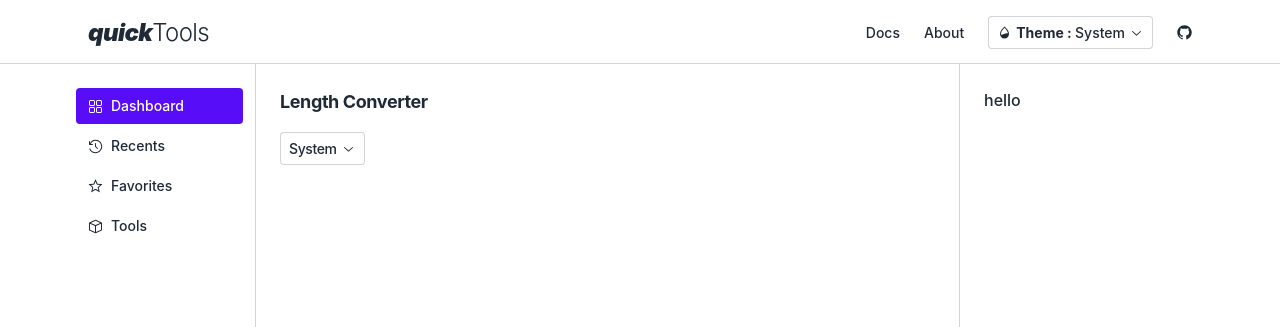
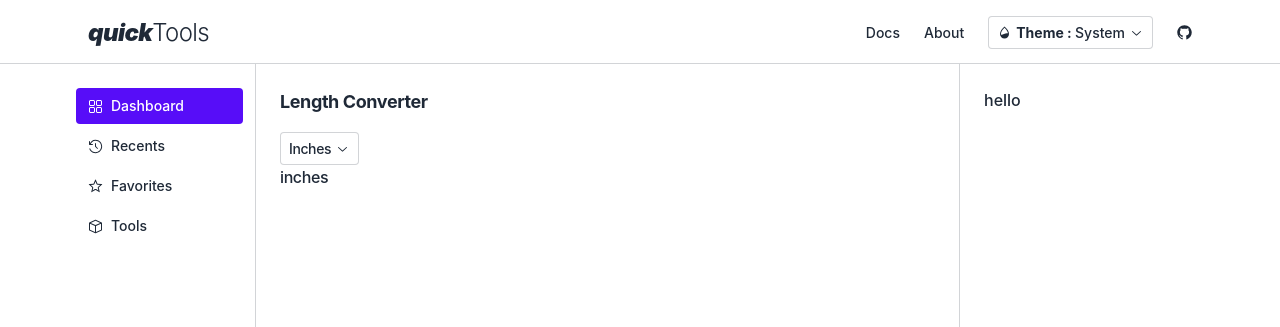
Before and after one commit to Rich1997/quickTools, a React (Vite) app: page / in a window 1280 px wide. Shown: the top 327 px of the page. Built offline with nearby package versions, Linux system fonts and the light colour scheme; a web font is replaced by a local one.

Commit message:
3 files modified

```diff
--- a/src/components/Selector.tsx
+++ b/src/components/Selector.tsx
@@ -4,20 +4,25 @@ import {
     ChevronUpIcon,
 } from '@radix-ui/react-icons';
 import * as Select from '@radix-ui/react-select';
-import { useState } from 'react';
 
 const Selector = (props: {
     name: string;
     default: string;
     data: { value: string; option: string }[];
+    onChange: (value: string) => void;
 }) => {
-    const [value, setValue] = useState(props.default);
     return (
-        <Select.Root value={value} onValueChange={setValue}>
+        <>
+            <div className="tablet:block hidden">
+                <Select.Root
+                    value={props.default}
+                    onValueChange={props.onChange}
+                >
                     <Select.Trigger className="text-sm leading-none text-base-content p-2 d-s d-s-h">
                         <div className="flex items-center justify-center gap-1">
                             <Select.Value aria-label={props.name}>
-                        {value.charAt(0).toUpperCase() + value.slice(1)}
+                                {props.default.charAt(0).toUpperCase() +
+                                    props.default.slice(1)}
                             </Select.Value>
                             <Select.Icon>
                                 <ChevronDownIcon />
@@ -54,6 +59,23 @@ const Selector = (props: {
                         </Select.Content>
                     </Select.Portal>
                 </Select.Root>
+            </div>
+            <div className="tablet:hidden block">
+                <select
+                    className="rounded pl-4 text-base-content leading-none text-sm select select-bordered select-sm w-32"
+                    onChange={(e) => props.onChange(e.target.value)}
+                    value={props.default}
+                >
+                    {props.data.map((dataOption, key) => {
+                        return (
+                            <option key={key} value={dataOption.value}>
+                                {dataOption.option}
+                            </option>
+                        );
+                    })}
+                </select>
+            </div>
+        </>
     );
 };
 
--- a/src/tools/LengthConverter.tsx
+++ b/src/tools/LengthConverter.tsx
@@ -1,11 +1,22 @@
+import { useState } from 'react';
 import Selector from '../components/Selector';
 import { themes } from '../utils/Constants';
 
 const LengthConverter = () => {
+    const [selectedValue, setSelectedValue] = useState('inches');
+    const handleSelectorChange = (value: string) => {
+        setSelectedValue(value);
+    };
     return (
         <>
             <div className="text-lg font-bold pb-4">Length Converter</div>
-            <Selector name="length converter" default="system" data={themes} />
+            <Selector
+                name="length converter"
+                default={selectedValue}
+                data={themes}
+                onChange={handleSelectorChange}
+            />
+            {selectedValue}
         </>
     );
 };
--- a/src/utils/Constants.ts
+++ b/src/utils/Constants.ts
@@ -31,3 +31,5 @@ export const themes = [
     { value: 'coffee', option: 'Coffee' },
     { value: 'winter', option: 'Winter' },
 ];
+
+// export const lengths = [{ option: 'Nanometers' }];
```
Lines whose indentation alone changed are shown as unchanged.
